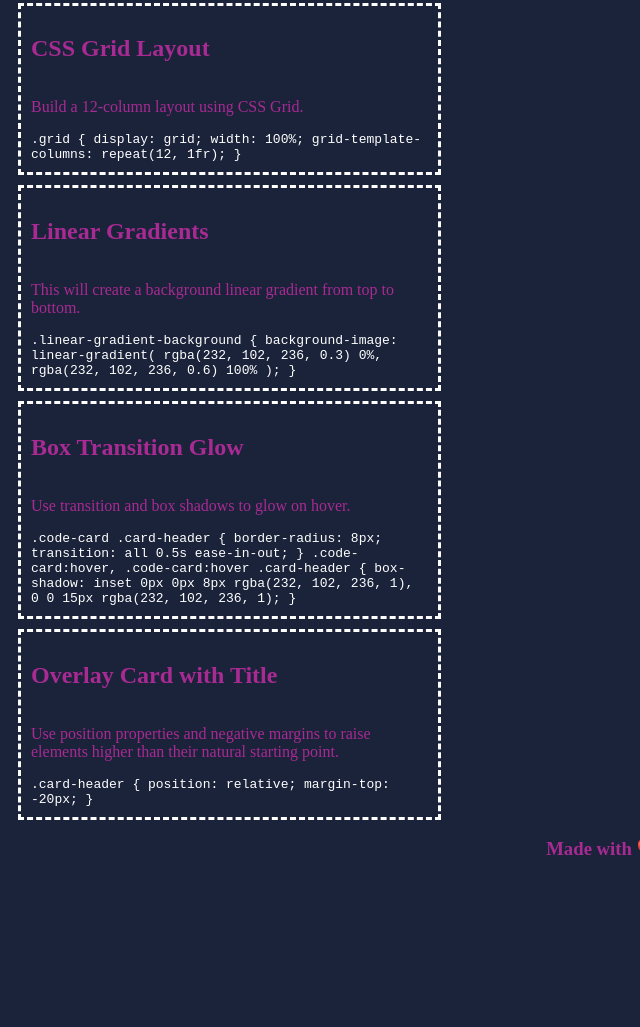
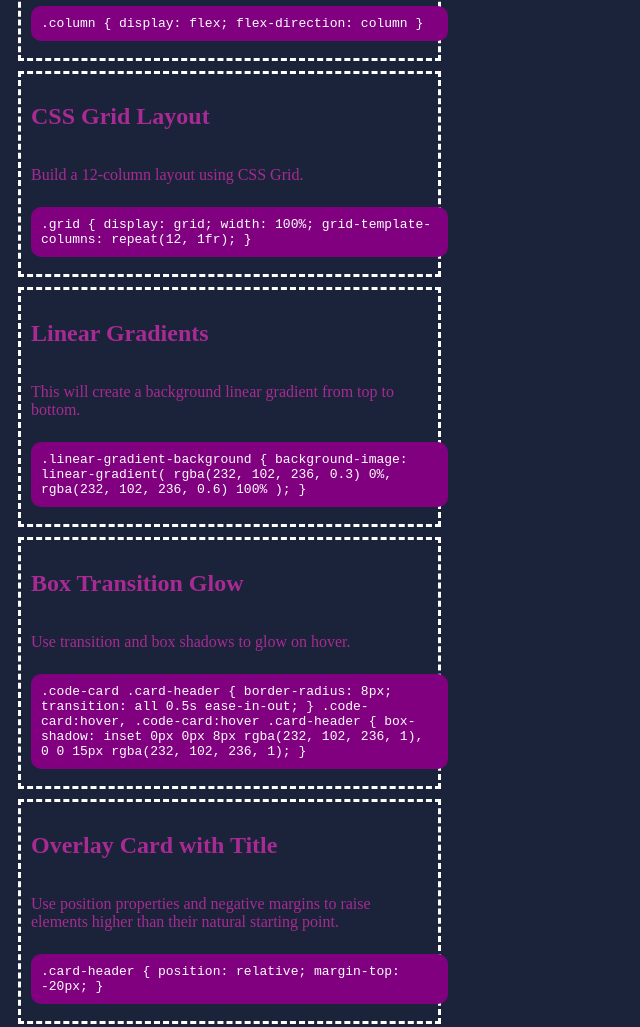
Before and after one commit to Valllerian/CSS-Snippet-Cheatsheet, a plain HTML site: page index.html in a window 1280 px wide. Shown: the part 480-1507 px from the top of the page, without its empty margins (0-640 px from the left). Before the commit the page ends 1359 px from the top, so only its background shows below. Drawn offline with Linux system fonts and the light colour scheme.

Commit message:
adding code style

```diff
--- a/assets/css/style.css
+++ b/assets/css/style.css
@@ -3,6 +3,7 @@
     --header-size: 35px;
     --white: white;
     --border-radius: 10px;
+    --purple: purple;
 
 }
 
@@ -48,6 +49,18 @@ code {
     padding: 10px;
 }
 
+.sample-code {
+    user-select: all;
+    border-radius: var(--border-radius);
+    flex: 1;
+    width: 100%;
+    color: var(--white);
+    background-color: var(--purple);
+    padding: 10px;
+    display: flex;
+    margin: 7px auto;
+}
+
 footer {
     color: var(--header-color);
     text-align: center;
--- a/index.html
+++ b/index.html
@@ -22,7 +22,7 @@
             <div class="code-card">
             <h2>Flexbox Row</h2>
             <p>Use these three properties to create a Flexbox row layout.</p>
-            <code> .row {
+            <code class="sample-code"> .row {
                 display: flex;
                 flex-direction: row;
                 flex-wrap: wrap;
@@ -34,7 +34,7 @@
             <div class="code-card">
             <h2>Flexbox Column</h2>
             <p>Use this to create a Flexbox column layout.</p>
-            <code> .column {
+            <code class="sample-code"> .column {
                 display: flex;
                 flex-direction: column
               }
@@ -45,7 +45,7 @@
             <div class="code-card">
             <h2>CSS Grid Layout</h2>
             <p>Build a 12-column layout using CSS Grid.</p>
-            <code> .grid {
+            <code class="sample-code"> .grid {
                 display: grid;
                 width: 100%;
                 grid-template-columns: repeat(12, 1fr);
@@ -57,7 +57,7 @@
             <div class="code-card">
             <h2>Linear Gradients</h2>
             <p>This will create a background linear gradient from top to bottom.</p>
-            <code> .linear-gradient-background {
+            <code class="sample-code"> .linear-gradient-background {
                 background-image: linear-gradient(
                   rgba(232, 102, 236, 0.3) 0%,
                   rgba(232, 102, 236, 0.6) 100%
@@ -70,7 +70,7 @@
             <div class="code-card">
             <h2>Box Transition Glow</h2>
             <p>Use transition and box shadows to glow on hover.</p>
-            <code> .code-card .card-header {
+            <code class="sample-code"> .code-card .card-header {
                 border-radius: 8px;
                 transition: all 0.5s ease-in-out;
               }
@@ -86,7 +86,7 @@
             <div class="code-card">
             <h2>Overlay Card with Title</h2>
             <p>Use position properties and negative margins to raise elements higher than their natural starting point.</p>
-            <code> .card-header {
+            <code class="sample-code"> .card-header {
                 position: relative;
                 margin-top: -20px;
               }
```
